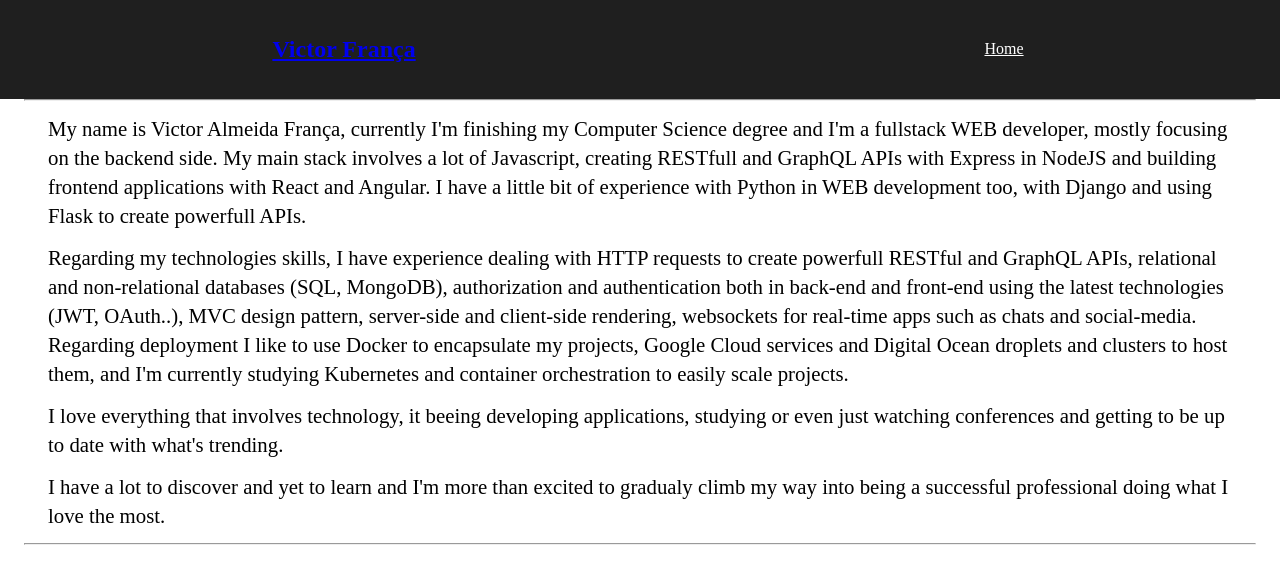
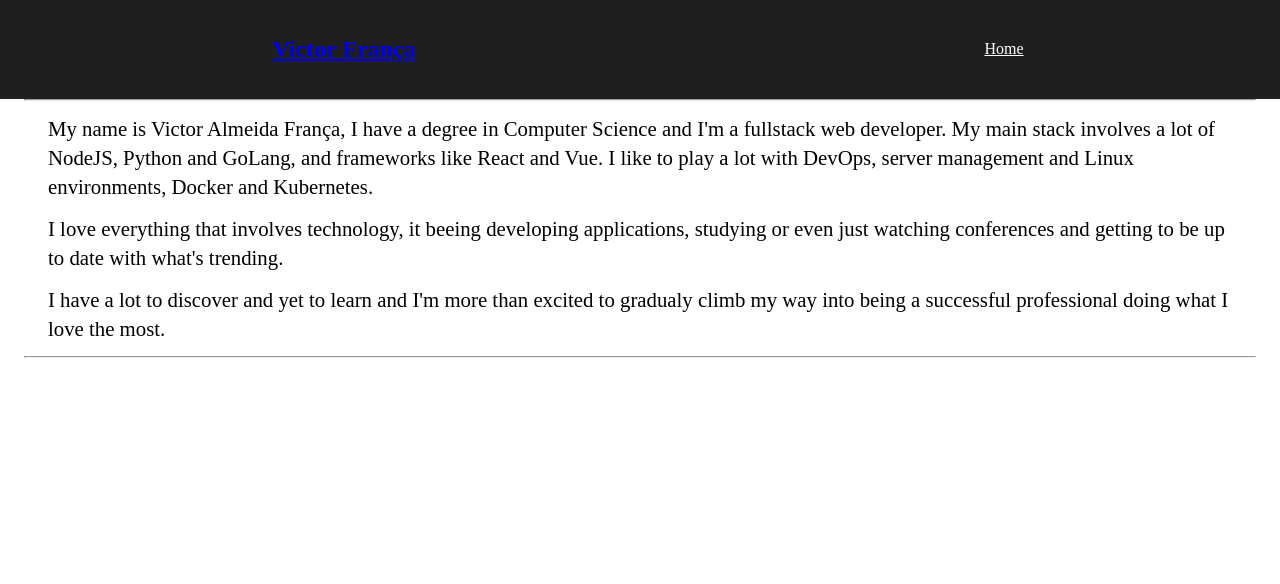
Before and after one commit to fr4nca/portfolio-ssr, a Next.js app: page /about in a window 1280 px wide. Shown: the top 584 px of the page. Built offline with nearby package versions, Linux system fonts and the light colour scheme.

Commit message:
finished

```diff
--- a/pages/about.js
+++ b/pages/about.js
@@ -37,26 +37,8 @@ export default class About extends Component {
             <h2 className="section-heading">About me</h2>
             <hr />
             <p className="me">
-              My name is Victor Almeida França, currently I'm finishing my
-              Computer Science degree and I'm a fullstack WEB developer, mostly
-              focusing on the backend side. My main stack involves a lot of
-              Javascript, creating RESTfull and GraphQL APIs with Express in
-              NodeJS and building frontend applications with React and Angular.
-              I have a little bit of experience with Python in WEB development
-              too, with Django and using Flask to create powerfull APIs.
-            </p>
-            <p className="me">
-              Regarding my technologies skills, I have experience dealing with
-              HTTP requests to create powerfull RESTful and GraphQL APIs,
-              relational and non-relational databases (SQL, MongoDB),
-              authorization and authentication both in back-end and front-end
-              using the latest technologies (JWT, OAuth..), MVC design pattern,
-              server-side and client-side rendering, websockets for real-time
-              apps such as chats and social-media. Regarding deployment I like
-              to use Docker to encapsulate my projects, Google Cloud services
-              and Digital Ocean droplets and clusters to host them, and I'm
-              currently studying Kubernetes and container orchestration to
-              easily scale projects.
+              My name is Victor Almeida França, I have a degree in Computer Science and I'm a fullstack web developer. My main stack involves a lot of
+              NodeJS, Python and GoLang, and frameworks like React and Vue. I like to play a lot with DevOps, server management and Linux environments, Docker and Kubernetes.
             </p>
             <p className="me">
               I love everything that involves technology, it beeing developing
```
Also changed, not shown: 1 other file (tests, documents, lock files or other folders).
